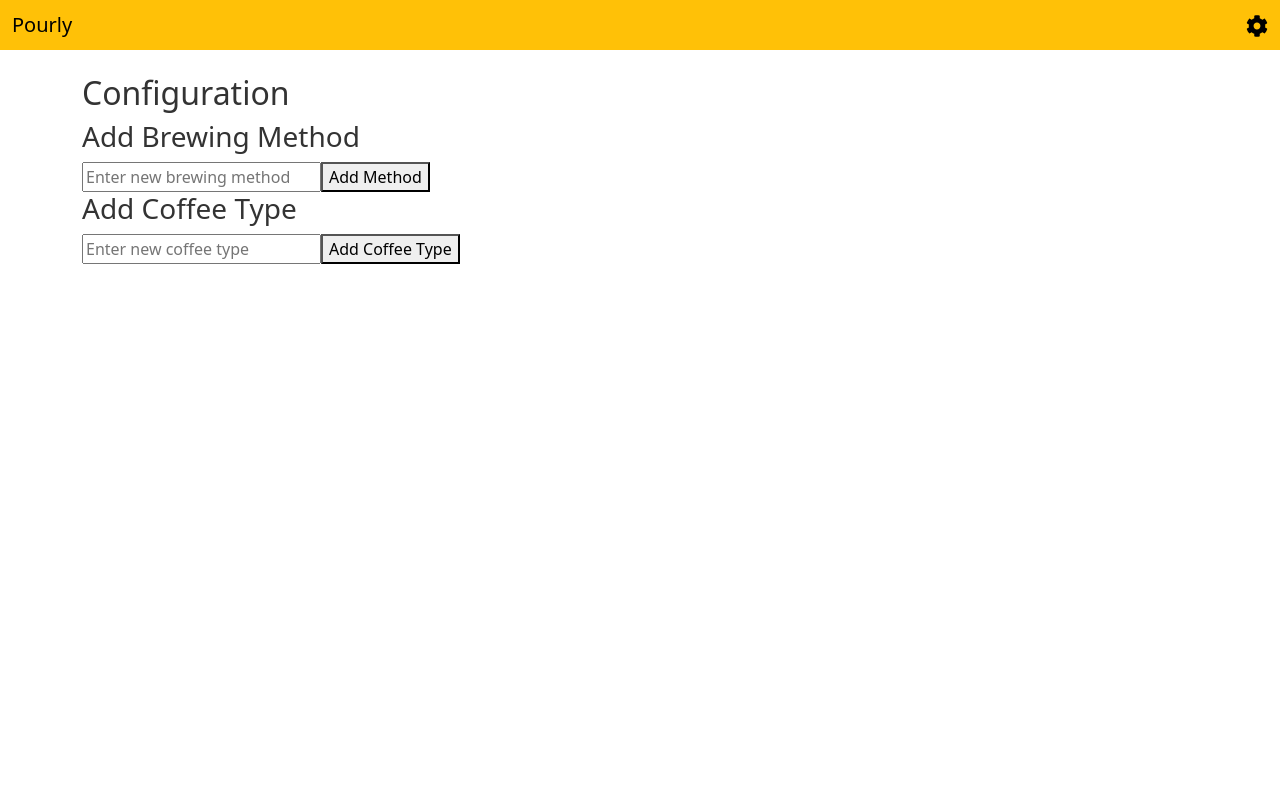
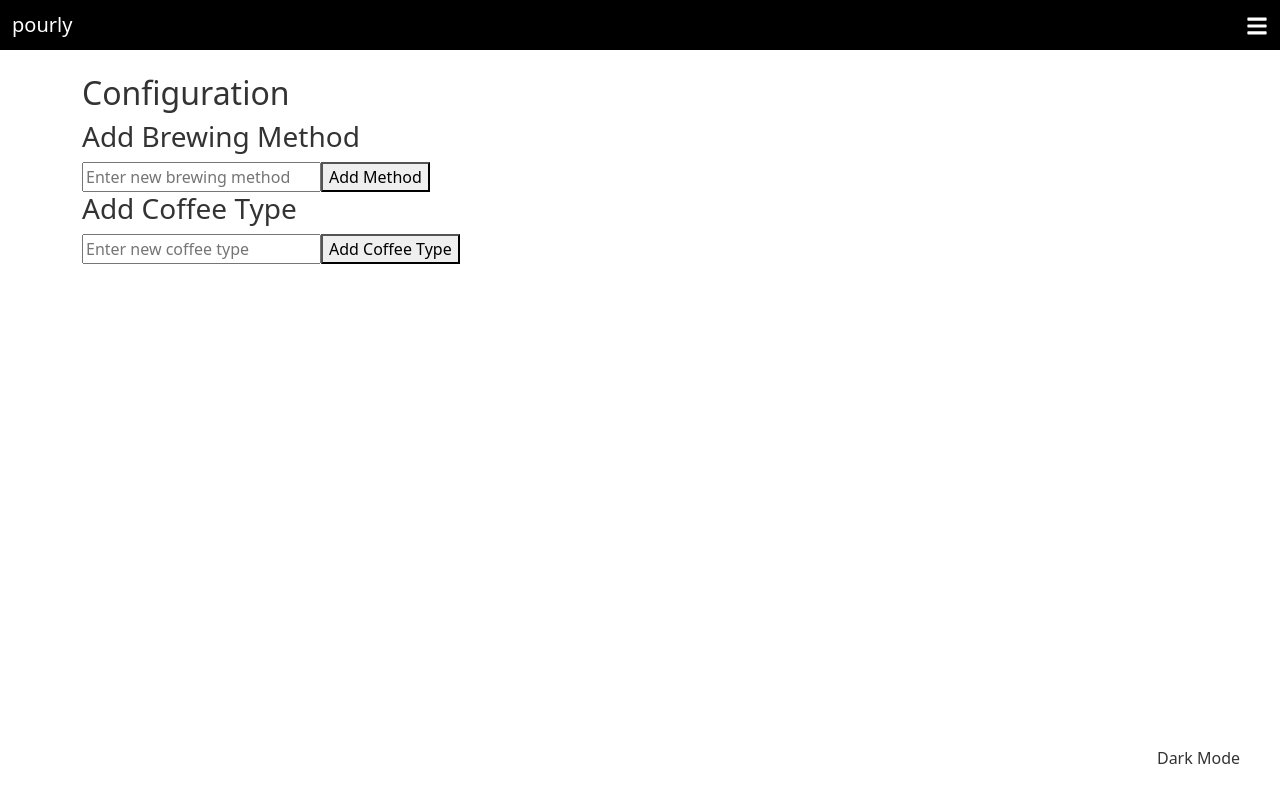
Before and after one commit to nosarabs/pour-lab-app, a React (Create React App) app: page /config in a window 1280 px wide. Built offline with nearby package versions, Linux system fonts and the light colour scheme.

Commit message:
style changes

```diff
--- a/src/Config.js
+++ b/src/Config.js
@@ -1,4 +1,6 @@
 import React, { useState } from 'react';
+import ThemeToggle from "./ThemeToggle";
+
 
 const Config = ({ onAddBrewingMethod, onAddCoffeeType }) => {
     const [newMethod, setNewMethod] = useState('');
@@ -37,6 +39,8 @@ const Config = ({ onAddBrewingMethod, onAddCoffeeType }) => {
                 />
                 <button onClick={handleAddCoffeeType}>Add Coffee Type</button>
             </div>
+            <ThemeToggle />
+
         </div>
     );
 };
--- a/src/MainPage.js
+++ b/src/MainPage.js
@@ -2,7 +2,6 @@ import React, { useState } from 'react';
 import Dropdown from './Dropdown';
 import RangeInput from './RangeInput';
 import Recipe from './Recipe'
-import ThemeToggle from "./ThemeToggle";
 
 
 const MainPage = ({brewingMethods, coffeeTypes}) => {
@@ -88,7 +87,6 @@ const MainPage = ({brewingMethods, coffeeTypes}) => {
                 <Recipe recipeName={recipeName} method={method} coffee={coffee} grams={grams} ratio={ratio} />
 
             </div>
-            <ThemeToggle />
         </div>
     );
 };
--- /dev/null
+++ b/src/Navbar.css
@@ -0,0 +1,12 @@
+.navbar{
+    background-color: black !important;
+}
+
+.navbar-brand {
+    color: white !important;
+}
+
+.nav-link {
+    color: white !important;
+    /* color: var(--bs-warning) !important; */
+}
--- a/src/Navbar.js
+++ b/src/Navbar.js
@@ -1,21 +1,22 @@
 import React from 'react';
 import { Link } from 'react-router-dom';
-import { FaCog } from 'react-icons/fa'; // Using Font Awesome for config icon
+import { FaBars } from 'react-icons/fa'; // Using Font Awesome for config icon
+import './Navbar.css'
 
 const Navbar = () => {
     return (
         // <h1>Pourly</h1>
-        <nav className="navbar navbar-expand-lg text-bg-warning">
+        <nav className="navbar navbar-expand-lg">
             <div className="container-fluid">
                 {/* Left Side: App Title */}
                 <Link to="/pourly" className="navbar-brand mb-0 h1">
-                    Pourly
+                    pourly
                 </Link>
 
                 {/* Right Side: Config Icon */}
                 <div className="d-flex">
                     <Link to="/config" className="nav-link">
-                        <FaCog size={22}/>
+                        <FaBars size={22}/>
                     </Link>
                 </div>
             </div>
```
